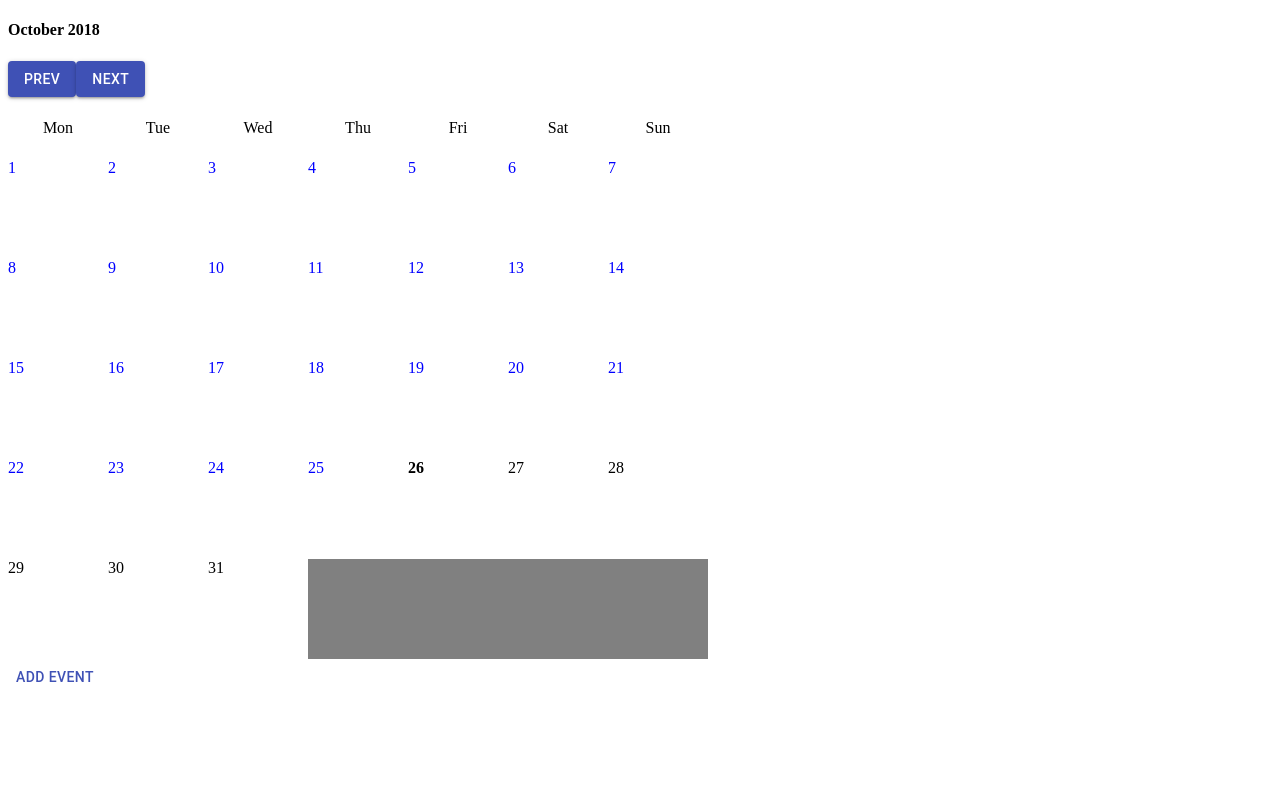
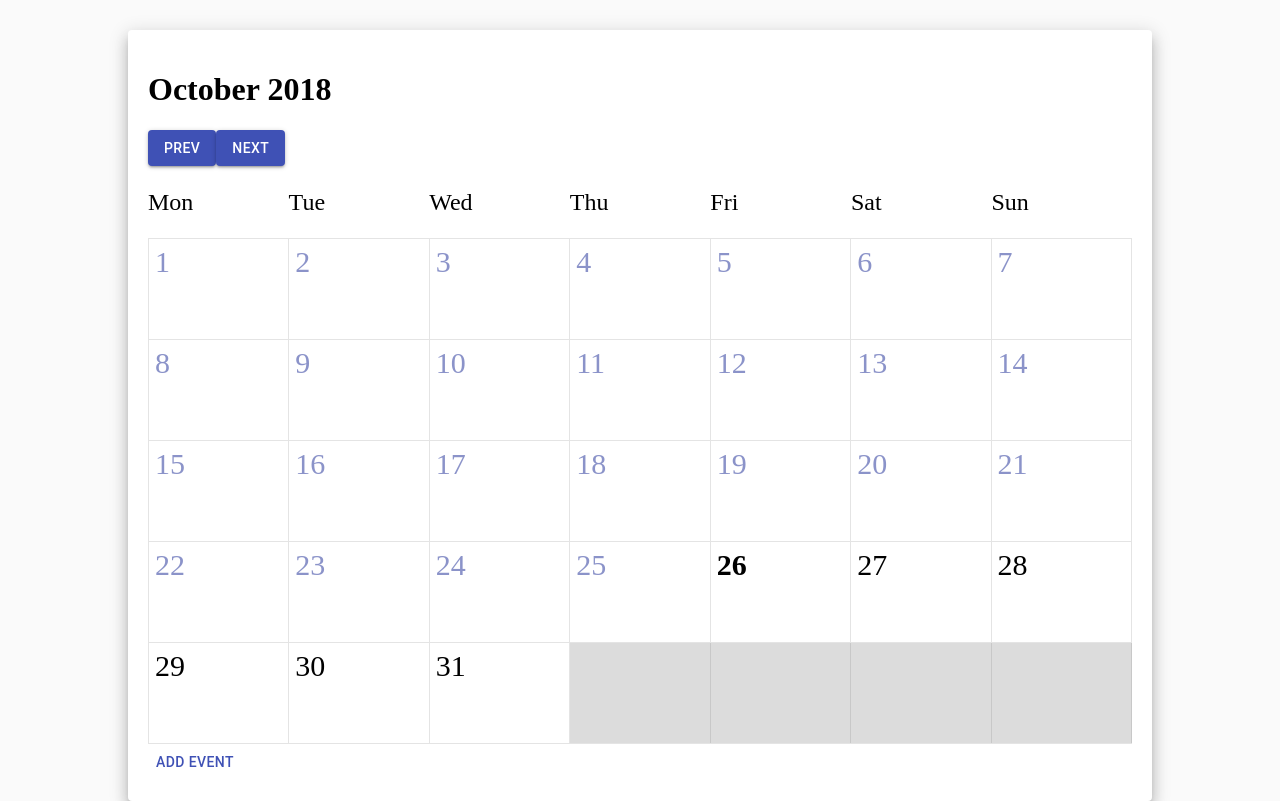
Before and after one commit to anchorage418/react-calendar, a React (Create React App) app: page / in a window 1280 px wide. Built offline with nearby package versions, Linux system fonts and the light colour scheme.

Commit message:
added some styles

```diff
--- a/src/components/Calendar.jsx
+++ b/src/components/Calendar.jsx
@@ -109,7 +109,9 @@ class Calendar extends Component {
     return (
       <Fragment>
         <div>
-          <h4>{`${formatedMonth} ${currentYear}`}</h4>
+          <h1>
+            {`${formatedMonth} ${currentYear}`}
+          </h1>
         </div>
         <div>
           <Button onClick={this.prevHandler} variant="contained" color="primary">
@@ -210,7 +212,9 @@ class Calendar extends Component {
             className={classes.events_tooltip}
             onClick={() => this.eventTooltipHandler(date)}
           >
+            <span className={classes.tooltip__value}>
               {events[date].length}
+            </span>
           </div>
         }
       </div>
@@ -221,8 +225,7 @@ class Calendar extends Component {
     const { classes } = this.props;
 
     return (
-      <div>
-        <div>
+      <div className={classes.calendar__root}>
         <div className={classes.calendar_header}>
           {this.renderCalendarHeader()}
         </div>
@@ -230,12 +233,12 @@ class Calendar extends Component {
           {this.renderCalendarBody()}
         </div>
       </div>
-      </div>
     );
   }
 }
 
 Calendar.propTypes = {
+  classes: PropTypes.object.isRequired,
   value: PropTypes.string,
   format: PropTypes.string.isRequired,
   getEvents: PropTypes.func.isRequired,
--- a/src/components/TotalEventsDayModal.jsx
+++ b/src/components/TotalEventsDayModal.jsx
@@ -60,7 +60,9 @@ class TotalEventsDayModal extends Component {
         closeCallback={this.closeHandler}
       >
         <div className={classes.modal__content}>
-          <h2>Events List</h2>
+          <h2 className={classes.title}>
+            Events List
+          </h2>
           <div className={classes.modal__body}>
             {this.renderEventItem()}
           </div>
--- a/src/containers/App.js
+++ b/src/containers/App.js
@@ -1,12 +1,14 @@
-import React, { Component } from 'react';
+import React, { Component, Fragment } from 'react';
+import CssBaseline from '@material-ui/core/CssBaseline';
 import Main from './Main';
 
 class App extends Component {
   render() {
     return (
-      <div>
+      <Fragment>
+        <CssBaseline />
         <Main />
-      </div>
+      </Fragment>
     );
   }
 }
--- a/src/containers/Main.jsx
+++ b/src/containers/Main.jsx
@@ -1,12 +1,15 @@
-import React, { Component } from 'react';
+import React, { Component, Fragment } from 'react';
 import PropTypes from 'prop-types';
 import {connect} from 'react-redux';
+import { withStyles } from '@material-ui/core/styles';
 import Button from '@material-ui/core/Button';
+import Paper from '@material-ui/core/Paper';
 import Calendar from '../components/Calendar';
 import TotalEventsDayModal from '../components/TotalEventsDayModal';
 import SingleEventModal from '../components/SingleEventModal';
 import EditEventModal from '../components/EditEventModal';
 import * as actions from '../actions';
+import mainStyles from '../styles/main';
 
 const FORMAT = 'DD-MM-YYYY';
 
@@ -23,12 +26,16 @@ class Main extends Component {
     const { getEvents, events, toggleModal,
             selectDay, modalState, deleteEvent,
             selectedDay, selectEvent, selectedEvent,
-            addEvent, monthTimeSpan,
+            addEvent, monthTimeSpan, classes,
           } = this.props;
 
     return (
-      <div>
-        <div>
+      <Fragment>
+        <div className={classes.main_container}>
+          <Paper
+            elevation={10}
+            className={classes.root}
+          >
             <Calendar
               // value={''}
               format={FORMAT}
@@ -43,6 +50,7 @@ class Main extends Component {
                 Add event
               </Button>
             </div>
+          </Paper>
         </div>
         {modalState && modalState.totalDayEvents &&
         <TotalEventsDayModal
@@ -74,7 +82,7 @@ class Main extends Component {
           monthTimeSpan={monthTimeSpan}
           selectedEvent={selectedEvent}
         />}
-      </div>
+      </Fragment>
     );
   }
 }
@@ -91,6 +99,7 @@ const mapStateToProps = (state) => {
 };
 
 Main.propTypes = {
+  classes: PropTypes.object.isRequired,
   selectedDay: PropTypes.array,
   selectedEvent: PropTypes.object,
   events: PropTypes.array,
@@ -123,4 +132,4 @@ function mapDispatchToProps(dispatch) {
   }
 };
 
-export default connect(mapStateToProps, mapDispatchToProps)(Main);
+export default connect(mapStateToProps, mapDispatchToProps)(withStyles(mainStyles)(Main));
--- a/src/index.js
+++ b/src/index.js
@@ -1,4 +1,4 @@
-import React from 'react';
+import React, { Fragment } from 'react';
 import ReactDOM from 'react-dom';
 import { createStore, applyMiddleware } from 'redux';
 import { Provider } from 'react-redux';
@@ -15,13 +15,13 @@ const store = createStore(
 );
 
 ReactDOM.render(
-  <div>
+  <Fragment>
     <Provider store={store}>
       <MuiThemeProvider theme={theme}>
         <App />
       </MuiThemeProvider>
     </Provider>
-  </div>,
+  </Fragment>,
 document.getElementById('root')
 );
 
--- a/src/styles/calendar.js
+++ b/src/styles/calendar.js
@@ -1,4 +1,7 @@
 export default () => ({
+  calendar__root: {
+
+  },
   calendar_header: {
 
   },
@@ -7,23 +10,39 @@ export default () => ({
   },
   cell: {
     position: 'relative',
-    width: '100px',
+    width: '100%',
     height: '100px',
+    padding: '6px',
     display: 'flex',
-    // alignItems: 'center',
-    // justifyContent: 'center',
+    borderRight: '1px solid rgba(128, 128, 128, 0.21)',
+    '&:first-child': {
+      borderLeft: '1px solid rgba(128, 128, 128, 0.21)',
+    },
+    // fontWeight: 'bold',
+    fontSize: '30px',
+    '&:hover': {
+      backgroundColor: '#3f51b5',
+      color: '#fff',
+    },
   },
   current_day: {
     fontWeight: 'bold',
   },
   cells_row: {
     display: 'flex',
+    borderBottom: '1px solid rgba(128, 128, 128, 0.21)',
+    '&:first-child': {
+      borderTop: '1px solid rgba(128, 128, 128, 0.21)',
+    },
   },
   disabled_day: {
-    backgroundColor: 'grey',
+    backgroundColor: 'rgba(128, 128, 128, 0.28)',
+    '&:hover': {
+      backgroundColor: 'rgba(128, 128, 128, 0.28)',
+    },
   },
   past_day: {
-    color: 'blue',
+    color: 'rgba(48, 63, 159, 0.56)',
   },
   week_day__list: {
     display: 'flex',
@@ -33,22 +52,27 @@ export default () => ({
   week_day__item: {
     display: 'flex',
     alignItems: 'center',
-    justifyContent: 'center',
-    width: '100px',
-    height: '30px',
+    width: '100%',
+    height: '40px',
+    fontSize: '24px',
   },
   events_tooltip: {
     position: 'absolute',
-    top: '50%',
-    left: '50%',
-    transform: 'translate(-50%, -50%)',
+    bottom: 0,
+    right: 0,
     display: 'flex',
     alignItems: 'center',
     justifyContent: 'center',
-    width: '40px',
-    height: '40px',
-    borderRadius: '50%',
-    backgroundColor: '#303f9f',
+    width: '0',
+    height: '0',
+    borderBottom: '70px solid #303f9f',
+    borderLeft: '70px solid transparent',
+    cursor: 'pointer',
+  },
+  tooltip__value: {
+    position: 'relative',
+    top: '49px',
+    right: '25px',
     color: '#fff',
   },
 });
--- /dev/null
+++ b/src/styles/main.js
@@ -0,0 +1,8 @@
+export default () => ({
+  root: {
+    width: '80%',
+    maxWidth: '1500px',
+    margin: '30px auto 0',
+    padding: '20px',
+  },
+});
--- a/src/styles/theme.js
+++ b/src/styles/theme.js
@@ -4,4 +4,5 @@ export default createMuiTheme({
   typography: {
     useNextVariants: true,
   },
+  fontFamily: 'Arial,'
 });
--- a/src/styles/totalEventsModal.js
+++ b/src/styles/totalEventsModal.js
@@ -1,15 +1,23 @@
 export default () => ({
   modal__content: {
     width: '500px',
+    padding: '10px',
+  },
+  title: {
+    textAlign: 'center',
   },
   modal__body: {
     padding: '0 20px 20px',
   },
   event_item: {
     padding: '10px',
-    border: '1px solid #000',
+    border: '1px solid #303f9f',
+    borderRadius: '4px',
+    fontSize: '20px',
     '&:hover': {
-      backgroundColor: 'grey',
+      backgroundColor: 'rgba(48, 63, 159, 0.2)',
+      color: '#303f9f',
+      cursor: 'pointer',
     }
   },
 });
```
Lines whose indentation alone changed are shown as unchanged.
